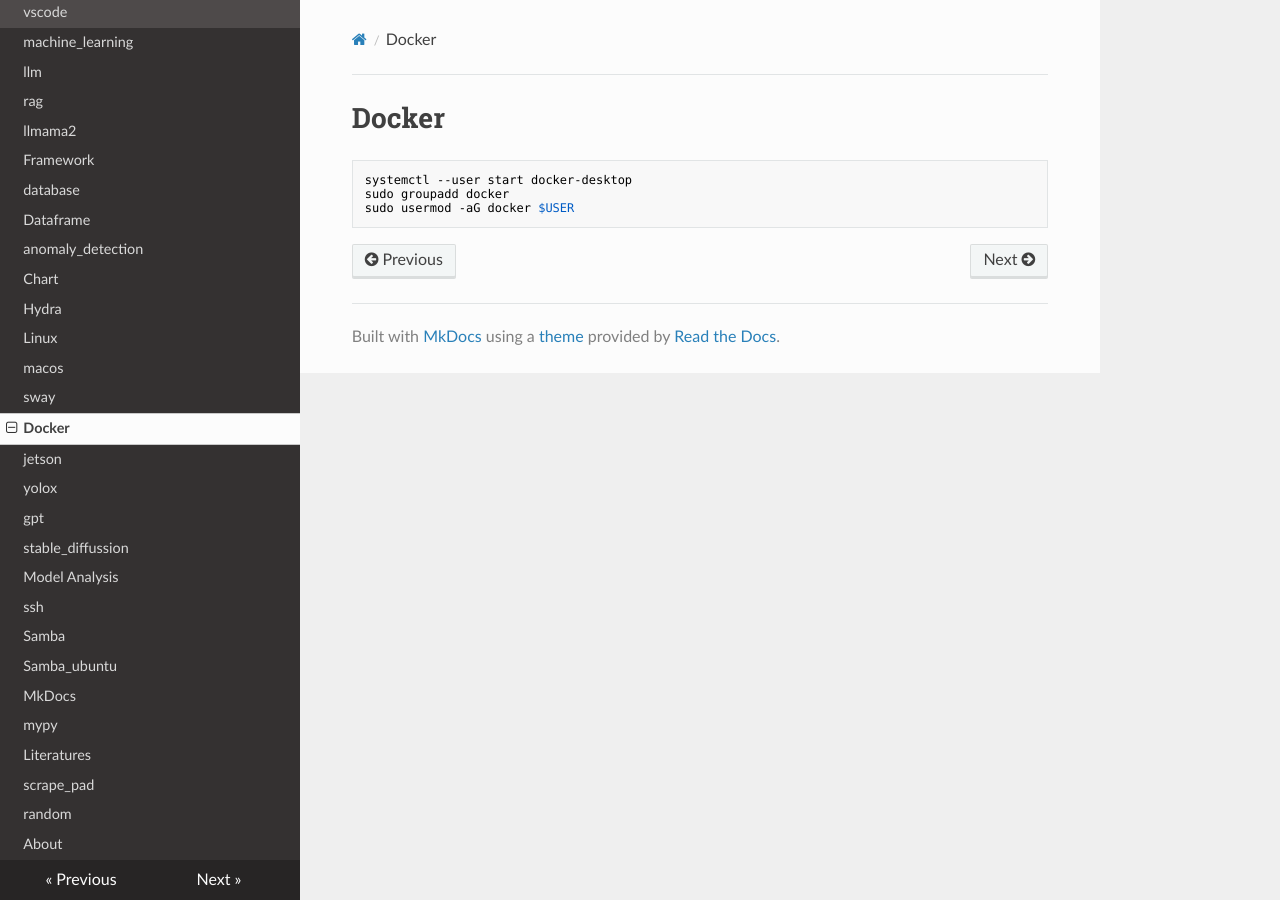
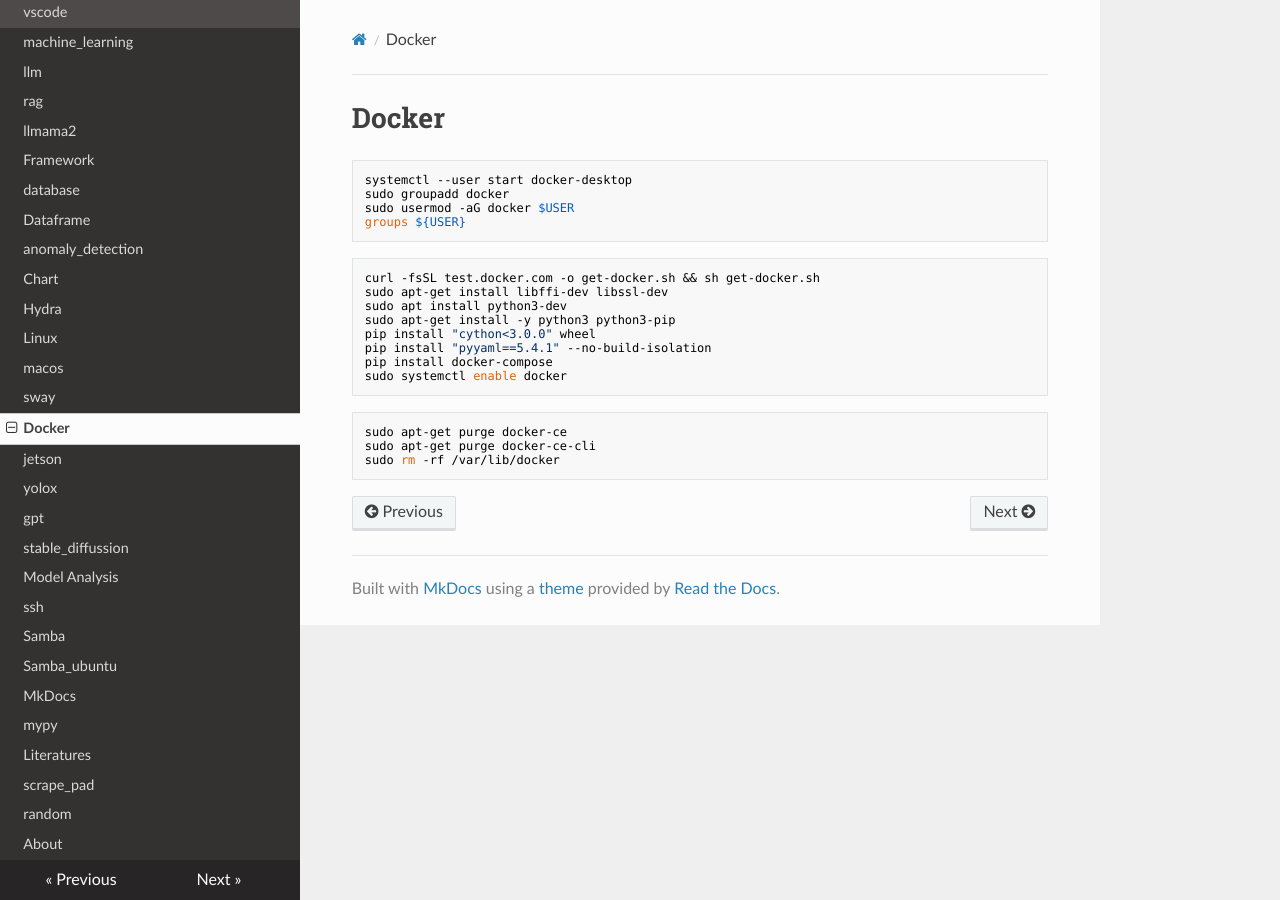
Before and after one commit to furyhawk/124c41, an MkDocs documentation site: the page built from docs/docker.md, in a window 1280 px wide. Built offline with MkDocs 1.6.1, drawn with Linux system fonts in a browser that asks for light colours; nearby versions of some CDN libraries.

Commit message:
Add Docker installation and configuration instructions
This commit adds instructions for installing and configuring Docker on Linux. It includes commands for starting Docker, adding the user to the Docker group, installing dependencies, and purging Docker. Additionally, it adds commands for displaying system information and network statistics in Linux.

````diff
--- a/docs/docker.md
+++ b/docs/docker.md
@@ -4,4 +4,22 @@
 systemctl --user start docker-desktop
 sudo groupadd docker
 sudo usermod -aG docker $USER
+groups ${USER}
 ```
+
+```sh
+curl -fsSL test.docker.com -o get-docker.sh && sh get-docker.sh
+sudo apt-get install libffi-dev libssl-dev
+sudo apt install python3-dev
+sudo apt-get install -y python3 python3-pip
+pip install "cython<3.0.0" wheel
+pip install "pyyaml==5.4.1" --no-build-isolation
+pip install docker-compose
+sudo systemctl enable docker
+```
+
+```sh
+sudo apt-get purge docker-ce
+sudo apt-get purge docker-ce-cli
+sudo rm -rf /var/lib/docker
+```
````
Also changed, not shown: docs/linux.md (+6 -0 lines).
